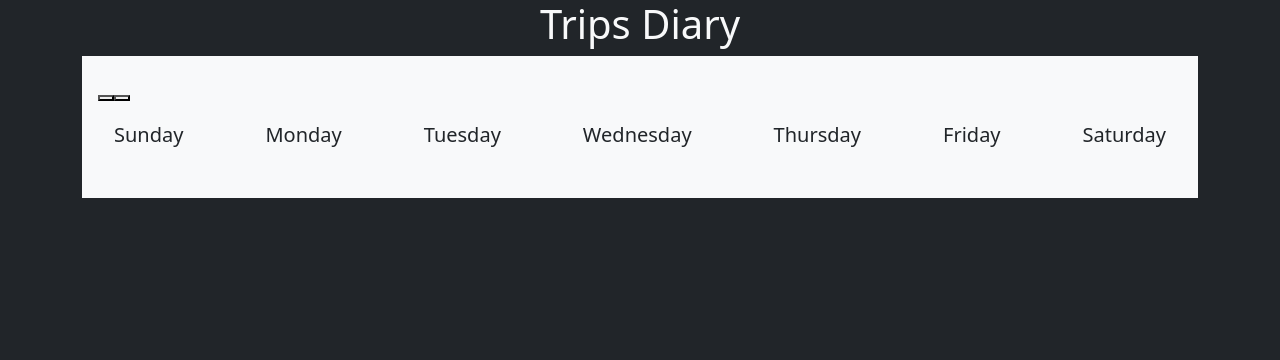
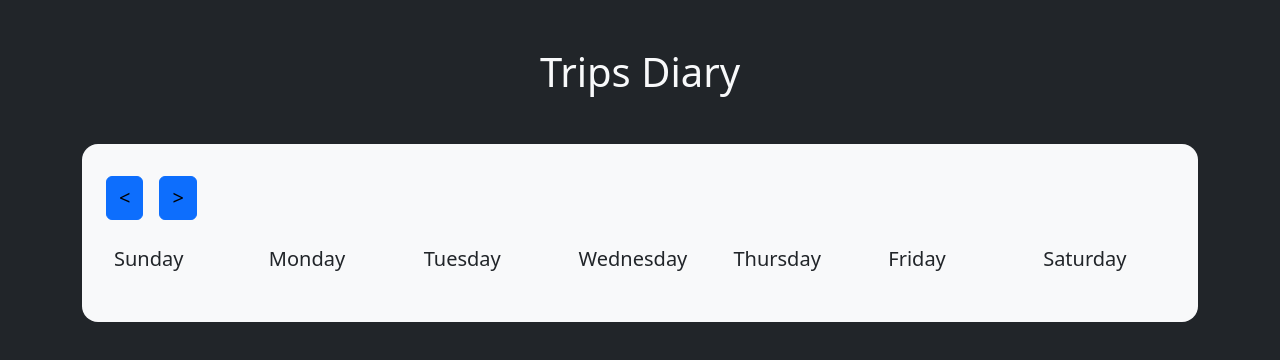
Before and after one commit to federicomanni97/travel-app, a Vue app: page / in a window 1280 px wide. Shown: the top 360 px of the page. Built offline with nearby package versions, Linux system fonts and the light colour scheme.

Commit message:
style fixed

```diff
--- a/src/App.vue
+++ b/src/App.vue
@@ -3,14 +3,14 @@
 
 <template>
   <header>
-    <div class="container">
-      <h1 class="text-center text-light">Trips Diary</h1>
-      <div class="calendar bg-light p-3 m-auto">
+    <div class="container border-rounded">
+      <h1 class="text-center text-light my-5">Trips Diary</h1>
+      <div class="calendar bg-light p-3 m-auto rounded-4">
         <header>
           <h3></h3>
           <nav>
-            <button id="previous"></button>
-            <button id="next"></button>
+            <button id="previous" class="btn btn-primary fs-5 text-black m-2 "><</button>
+            <button id="next" class="btn btn-primary fs-5 text-black m-2">></button>
           </nav>
         </header>
         <section class="bg-light">
@@ -25,7 +25,6 @@
           </ul>
           <ul class="dates"></ul>
         </section>
-
       </div>
     </div>
   </header>
@@ -38,8 +37,17 @@
 </template>
 
 <script>
+
 </script>
 
 <style scoped>
+.calendar ul li{
+  width: calc(100% / 7);
+
+}
+
+#previous:hover, #next:hover{
+  background-color: white;
+}
 
 </style>
```
